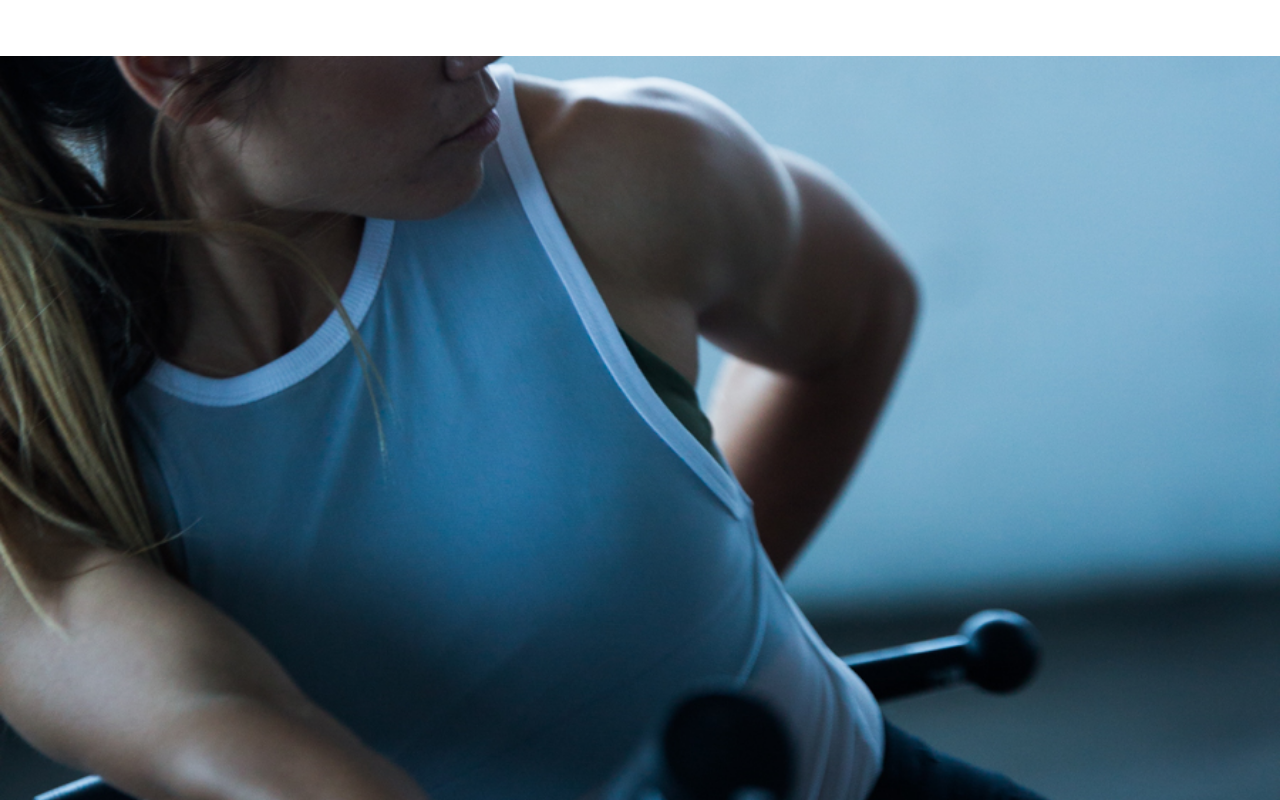
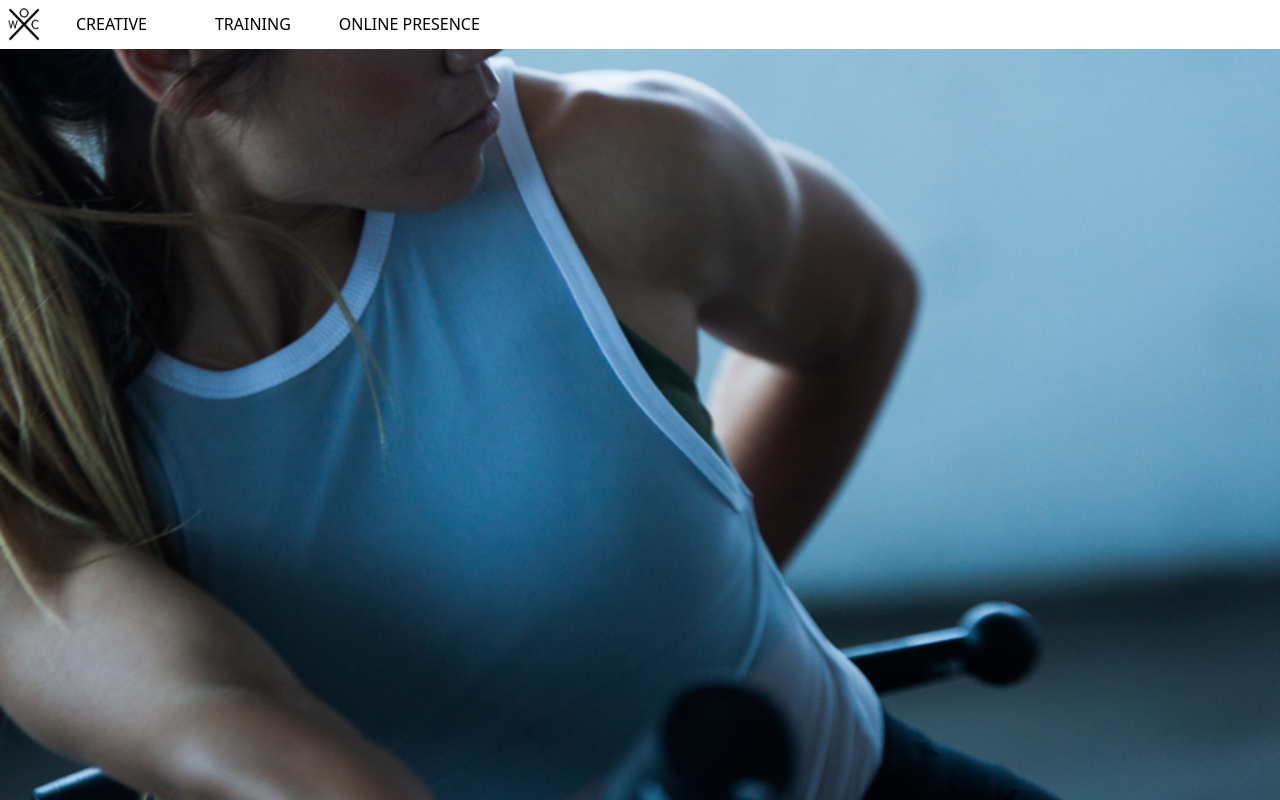
Before and after one commit to andywangpt/wreckcreation-website-react, a React (Vite) app: page / in a window 1280 px wide. Shown: the top 800 px of the page. Built offline with nearby package versions, Linux system fonts and the light colour scheme.

Commit message:
navbar formatting

```diff
--- a/src/App.css
+++ b/src/App.css
@@ -8,7 +8,6 @@
   text-align: center;
 
 }
-
 
 html {
    /* background: rgb(2, 0, 36); */
@@ -28,7 +27,7 @@
 }
 
 nav a {
-   color: #fff;
+   color:black;
    text-decoration: none;
 }
 
@@ -41,7 +40,7 @@
 
 header {
    background-color: #333;
-   color: #fff;
+   color: #241414;
    padding: 20px;
 }
 
--- a/src/App.jsx
+++ b/src/App.jsx
@@ -32,12 +32,8 @@
                <Route path="/webdev" element={<WebDev />} />
             </Routes>
          </Router>
-
-
-      </div>
-
-
-
+        </div>
+        <h1 className='text-primary'>world says hi back</h1>
    </div>
   )
 }
--- a/src/Components/NavBar.jsx
+++ b/src/Components/NavBar.jsx
@@ -1,27 +1,37 @@
 import React from "react";
 import { Link } from "react-router-dom";
 import 'tailwindcss/tailwind.css';
+import logo from "./Assets/logo.png";
 
 
 function NavBar() {
 	return (
 		<>
-			<nav className="bg-from-white p-2 rounded-md">
-				<div className="flex items-center justify-start">
-					<ul className="flex items-center space-x-4 text-white uppercase">
-						<li className="px-5 py-2 rounded-md hover:bg-gray-700">
+			<nav className="bg-white p-0">
+            <div className="flex items-center justify-start">
+
+                  <li className="p-2 rounded-md hover:bg-gray-700">
 							<Link to="/">
-								Home
+                        <img id="logo" className='logo w-8' src={logo} alt="Wreckcreation Banner" />
 							</Link>
-						</li>
-						<li className="px-5 py-2 rounded-md hover:bg-gray-700">
+                  </li>
+
+               <ul className="flex items-center space-x-8 text-black uppercase">
+                  <li className="p-2 rounded-md hover:bg-gray-700">
+							<Link to="/creative">
+								Creative
+                     </Link>
+                  </li>
+
+                  <li className="p-2 rounded-md hover:bg-gray-700">
 							<Link to="/training">
 								Training
 							</Link>
-						</li>
-						<li className="px-5 py-2 rounded-md hover:bg-gray-700">
+                  </li>
+
+                  <li className="p-2 rounded-md hover:bg-gray-700">
 							<Link to="/webdev">
-								Web Development
+								Online Presence
 							</Link>
 						</li>
 					</ul>
```
Also changed, not shown: src/Components/Assets/logo.png (added).
